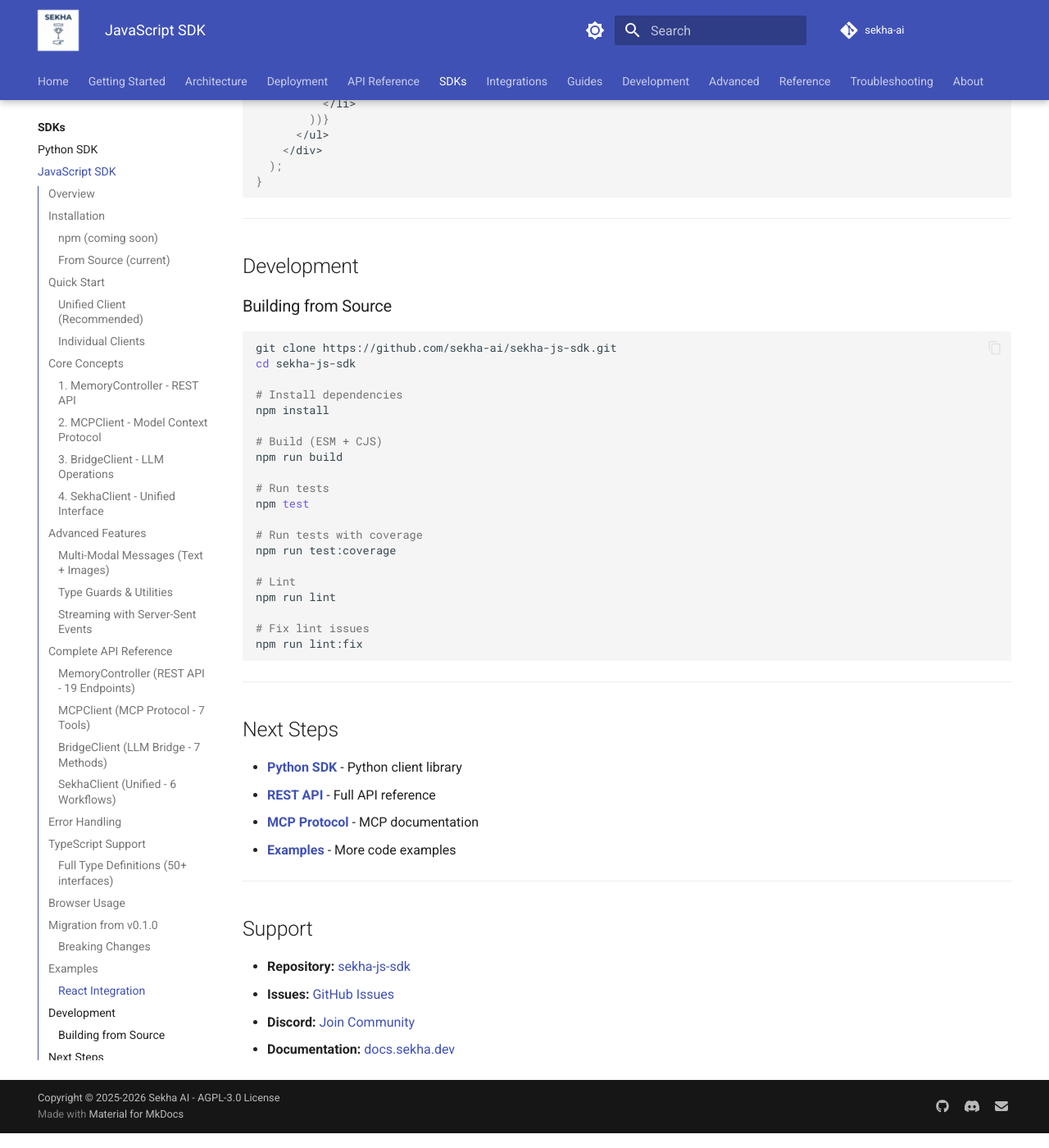
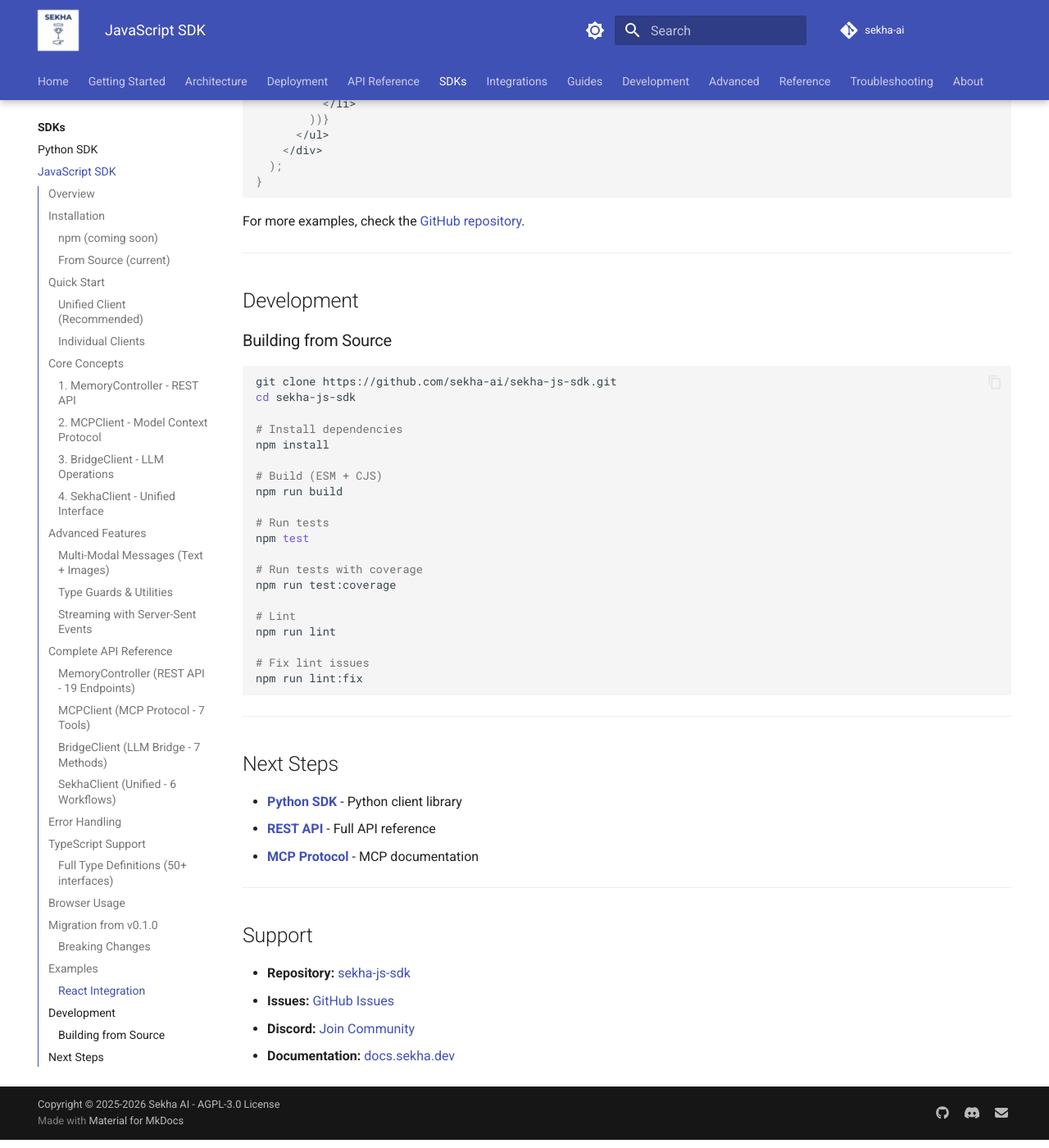
Before and after one commit to sekha-ai/sekha-website, an MkDocs documentation site: the page built from docs/sdks/javascript-sdk.md, in a window 1280 px wide and 1400 px high, scrolled down 13314 px. Shown: the whole window at 82% size. Built offline with MkDocs 1.6.1 and Material for MkDocs 9.7.7, drawn with Linux system fonts in a browser that asks for light colours; comment, search, counter and statistics services are not loaded; the version menu is left out.

Commit message:
docs: fix broken links in JavaScript SDK docs

````diff
--- a/docs/sdks/javascript-sdk.md
+++ b/docs/sdks/javascript-sdk.md
@@ -631,6 +631,8 @@ function SearchComponent() {
 }
 ```
 
+For more examples, check the [GitHub repository](https://github.com/sekha-ai/sekha-js-sdk/tree/main/examples).
+
 ---
 
 ## Development
@@ -666,8 +668,7 @@ npm run lint:fix
 
 - **[Python SDK](python-sdk.md)** - Python client library
 - **[REST API](../api-reference/rest-api.md)** - Full API reference
-- **[MCP Protocol](../api-reference/mcp.md)** - MCP documentation
-- **[Examples](../examples/)** - More code examples
+- **[MCP Protocol](../api-reference/mcp-tools.md)** - MCP documentation
 
 ---
 
````
